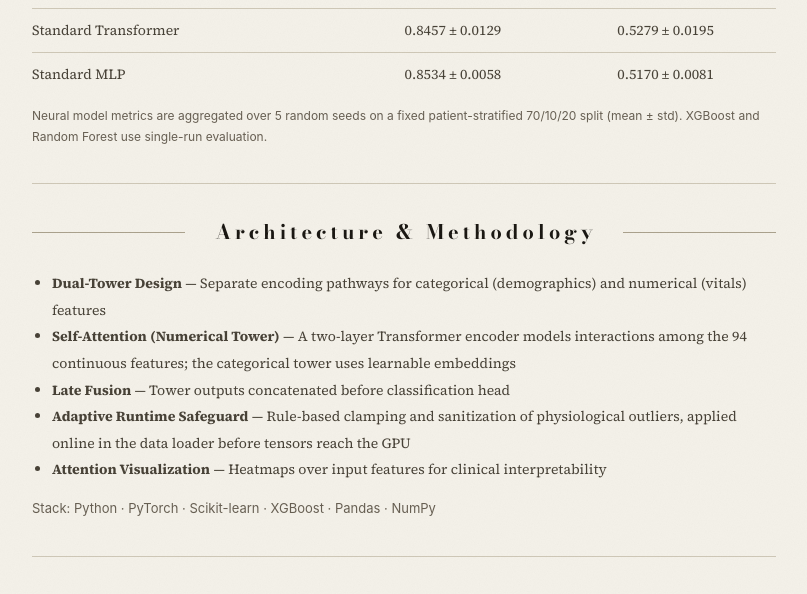
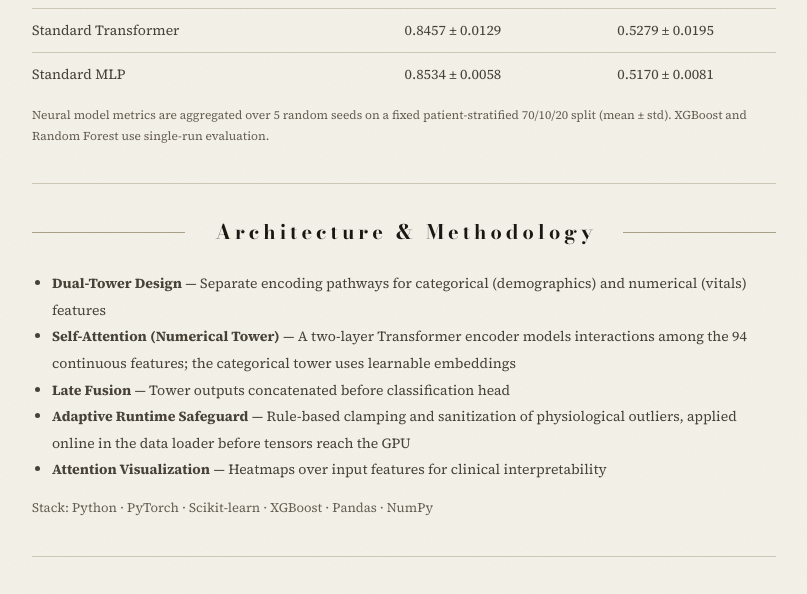
Before and after one commit to ZR-JIA/zr-jia.github.io, a Jekyll site: the page built from _publications/dt-transformer-eicu-stroke.md, in a window 1280 px wide and 900 px high, scrolled down 973 px. Shown: the part 150-744 px from the top of the window, without its empty margins (236-1043 px from the left). Built offline with Jekyll 4.4.1, drawn with Linux system fonts in a browser that asks for light colours.

Commit message:
style: drop the unloaded Inter font from inline styles
Five inline styles still asked for 'Inter', which the site stopped
loading when it moved to Bodoni Moda and Source Serif 4. Those lines
fell back to the system sans-serif and stood out from the page.

- CCAI page: the table note and the Stack line now inherit the text face
- Publications page: the empty-list message inherits the text face
- 404 page: the message inherits the text face; the large "404" uses
  the display face, like the page headings

```diff
--- a/_publications/dt-transformer-eicu-stroke.md
+++ b/_publications/dt-transformer-eicu-stroke.md
@@ -100,7 +100,7 @@ citation_ris: |
       </tr>
     </tbody>
   </table>
-  <p style="font-family:'Inter',sans-serif;font-size:12px;color:var(--color-text-tertiary);margin-top:10px;">Neural model metrics are aggregated over 5 random seeds on a fixed patient-stratified 70/10/20 split (mean &plusmn; std). XGBoost and Random Forest use single-run evaluation.</p>
+  <p style="font-size:12px;color:var(--color-text-tertiary);margin-top:10px;">Neural model metrics are aggregated over 5 random seeds on a fixed patient-stratified 70/10/20 split (mean &plusmn; std). XGBoost and Random Forest use single-run evaluation.</p>
 </section>
 
 <section class="content-section">
@@ -112,7 +112,7 @@ citation_ris: |
     <li><strong>Adaptive Runtime Safeguard</strong> &mdash; Rule-based clamping and sanitization of physiological outliers, applied online in the data loader before tensors reach the GPU</li>
     <li><strong>Attention Visualization</strong> &mdash; Heatmaps over input features for clinical interpretability</li>
   </ul>
-  <p style="font-family:'Inter',sans-serif;font-size:13px;color:var(--color-text-tertiary);margin-top:14px;">Stack: Python &middot; PyTorch &middot; Scikit-learn &middot; XGBoost &middot; Pandas &middot; NumPy</p>
+  <p style="font-size:13px;color:var(--color-text-tertiary);margin-top:14px;">Stack: Python &middot; PyTorch &middot; Scikit-learn &middot; XGBoost &middot; Pandas &middot; NumPy</p>
 </section>
 
 <section class="content-section">
```
Also changed, not shown: _pages/404.md (+2 -2 lines), _pages/publications.md (+1 -1 lines).
